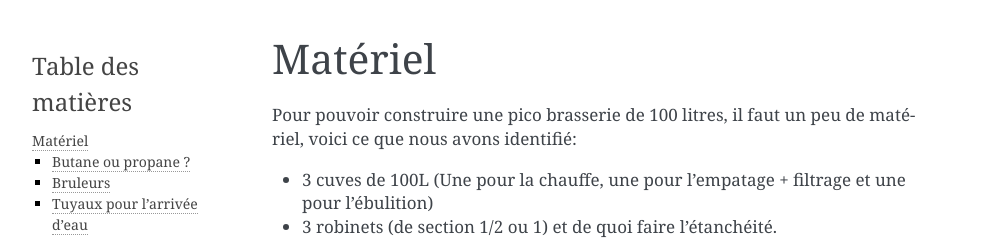
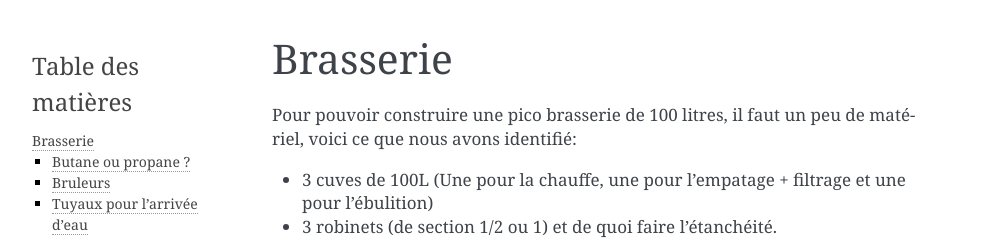
Before and after one commit to ndp-beers/docs, a Sphinx documentation site: the page built from docs/brasserie.rst, in a window 1280 px wide. Shown: the top 240 px of the page, without its empty margins (148-1140 px from the left). Built offline with Sphinx 7.4.7, drawn with Linux system fonts in a browser that asks for light colours.

Commit message:
Renomme la catégorie Matériel en Brasserie

```diff
--- a/docs/materiel.rst
+++ b/docs/brasserie.rst
@@ -1,5 +1,5 @@
-Matériel
-========
+Brasserie
+=========
 
 Pour pouvoir construire une pico brasserie de 100 litres, il faut un peu de
 matériel, voici ce que nous avons identifié:
--- a/docs/index.rst
+++ b/docs/index.rst
@@ -7,7 +7,7 @@ Documentation pour la construction d'une pico de 100L
    :maxdepth: 2
 
    depart
-   materiel
+   brasserie
    liens
 
 
```
